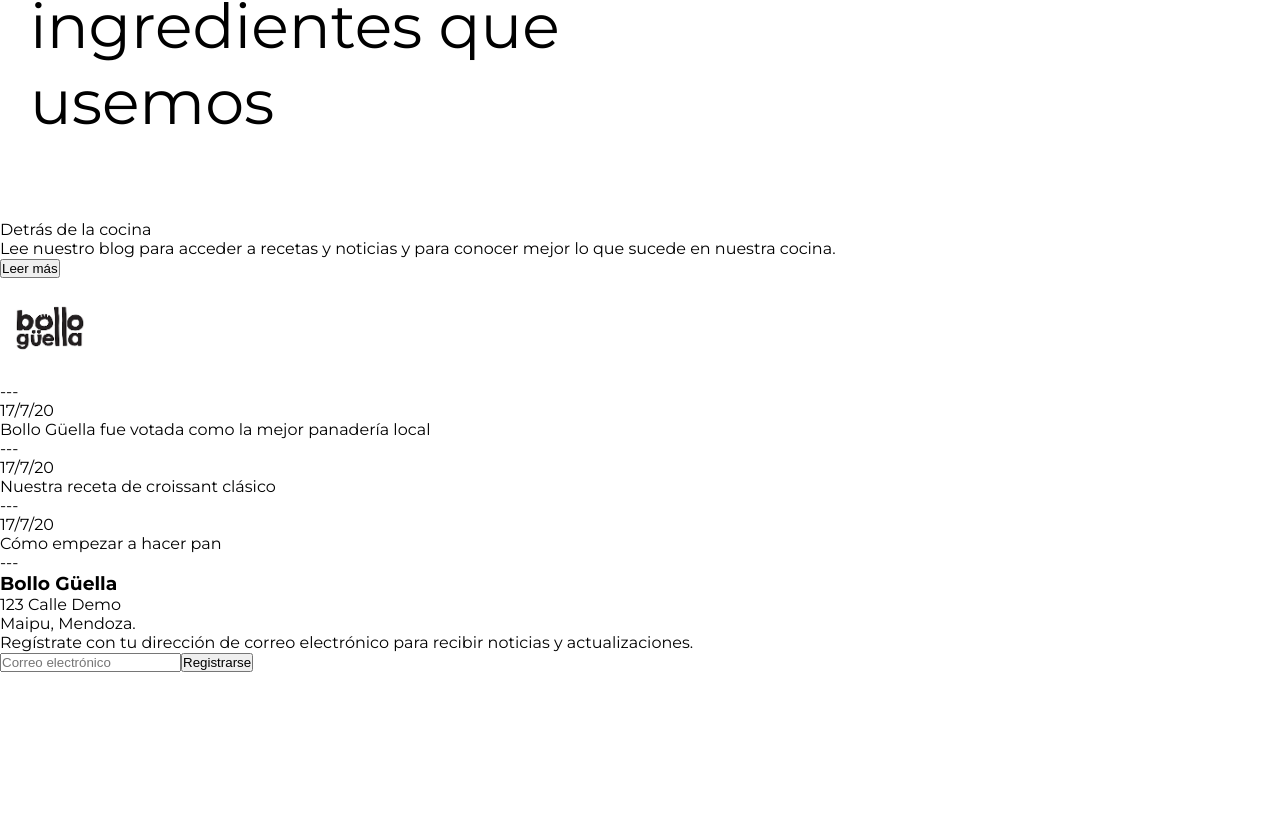
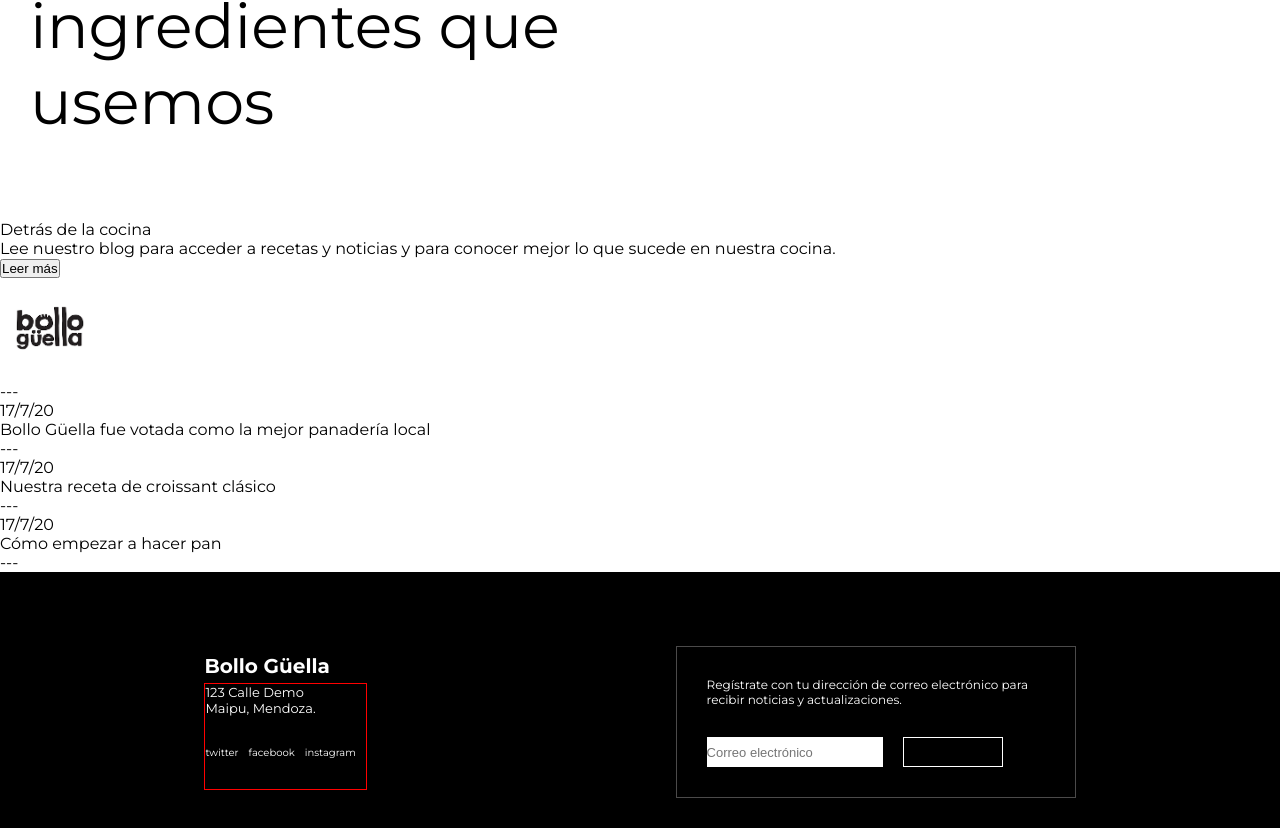
Before and after one commit to pm-moyanor/next-bollo-guella, a Next.js app: page / in a window 1280 px wide. Shown: the part 2672-3500 px from the top of the page. Before the commit the page ends 3344 px from the top, so only its background shows below. Built offline with nearby package versions, Linux system fonts and the light colour scheme.

Commit message:
contact/footer add structure and basic style

```diff
--- /dev/null
+++ b/components/Contact.js
@@ -0,0 +1,32 @@
+import React from "react";
+import styles from "../styles/Contact.module.css"
+
+const Contact = () => {
+  return (
+    <div className={styles.contactContainer}>
+      <div className={styles.addressContainer}>
+        <h3 className={styles.contactTitle}>Bollo Güella</h3>
+        <div className={styles.contactAddress}>
+          <p>123 Calle Demo</p>
+          <p>Maipu, Mendoza.</p>
+
+          <ul className={styles.socialIcons}>
+            <li>twitter</li>
+            <li>facebook</li>
+            <li>instagram</li>
+          </ul>
+
+        </div>
+      </div>
+      <div className={styles.contactEmail}>
+        <p>Regístrate con tu dirección de correo electrónico para recibir noticias y actualizaciones.</p>
+        <form>
+          <input type="text" className={styles.contactInput} placeholder="Correo electrónico" />
+          <button className={styles.contactButton}>Registrarse</button>
+        </form>
+      </div>
+    </div>
+  );
+};
+
+export default Contact;
--- a/pages/Contact.js
+++ /dev/null
@@ -1,22 +0,0 @@
-import React from "react";
-
-const Contact = () => {
-  return (
-    <div>
-       <h3> Bollo Güella</h3>
-      <div>
-        <p>123 Calle Demo</p>
-        <p>Maipu, Mendoza.</p>
-      </div>
-      <div>
-        <p>Regístrate con tu dirección de correo electrónico para recibir noticias y actualizaciones.</p>
-        <form>
-            <input type="text" placeholder="Correo electrónico"></input>
-            <button>Registrarse</button>
-        </form>
-      </div>
-    </div>
-  );
-};
-
-export default Contact;
--- /dev/null
+++ b/styles/Contact.module.css
@@ -0,0 +1,76 @@
+
+.contactContainer {
+    /* Styles for the main container div */
+    width: 100%;
+    height: 300px;
+    padding: 10px 50px;
+    background-color: black;
+    display: flex;
+    flex-direction: row;
+    justify-content: space-around;
+    align-items: center;
+  }
+
+  .contactTitle {
+    /* Styles for the h3 element */
+    font-size: 20px;
+    color: white;
+    margin-bottom: 5px;
+  }
+
+  .contactAddress {
+      border:1px solid red;
+    /* Styles for the address div */
+    font-size:small ;
+    color: white;
+  }
+
+  .socialIcons {
+      margin: 30px 0px;
+      display: flex;
+      flex-direction: row;
+
+
+  }
+
+  .socialIcons > li{
+      list-style: none;
+
+      margin-right: 10px;
+      font-size: 10px;
+  }
+
+  .contactEmail {
+color: white;
+   border: 1px solid rgb(75, 74, 74);
+   width: 50%;
+padding: 30px;
+max-width: 400px;
+
+    /* Styles for the email section div */
+  }
+
+  .contactEmail > p {
+font-size: 12px;
+margin-bottom: 30px;
+
+  }
+
+  .contactInput {
+    font-size:small ;
+    height: 30px;
+    border: none;
+    background-color: white;
+
+    /* Styles for the email input */
+  }
+
+  .contactButton {
+   width: 100px;
+   height: 30px;
+   background-color: black;
+   border: 0.6px solid white;
+   margin-left: 20px;
+
+    /* Styles for the button */
+  }
```
Also changed, not shown: pages/index.js (+6 -6 lines), components/Banner.js (renamed from pages/Banner.js), components/Blog.js (renamed from pages/Blog.js), components/Header.js (renamed from pages/Header.js), components/Hero.js (renamed from pages/Hero.js), components/Menu.js (renamed from pages/Menu.js).
